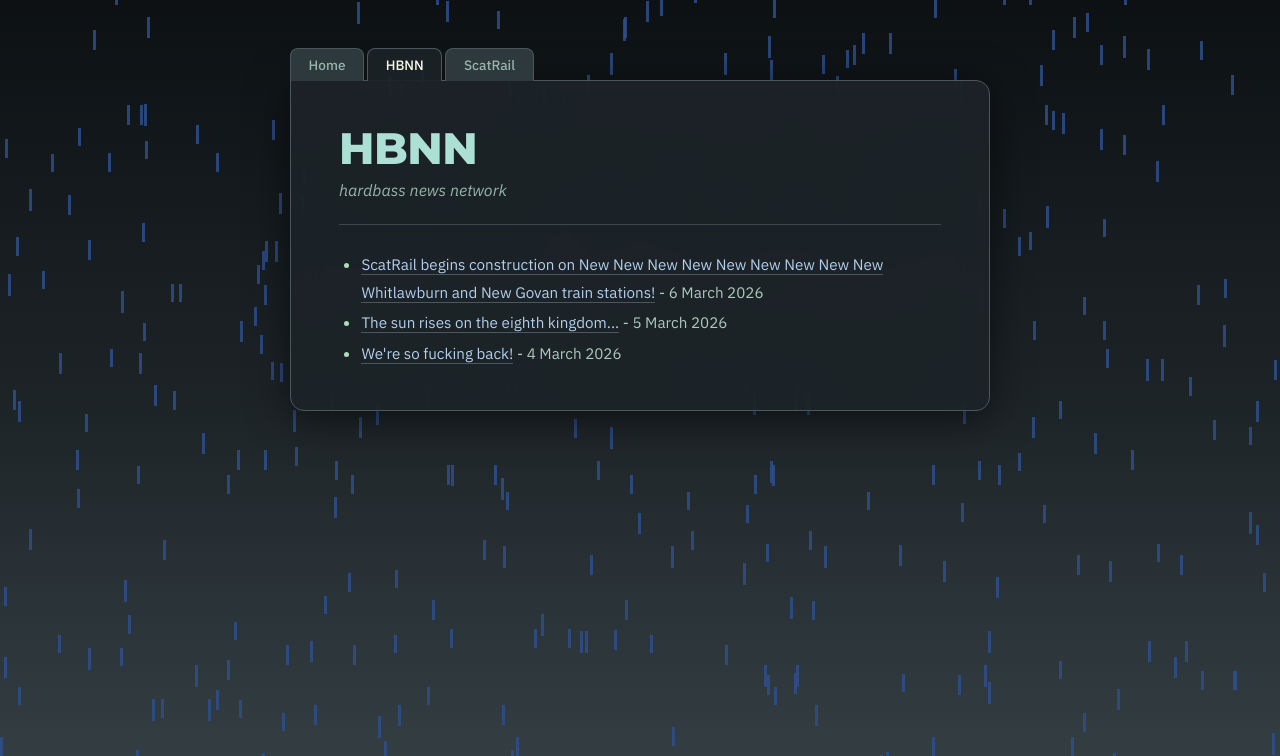
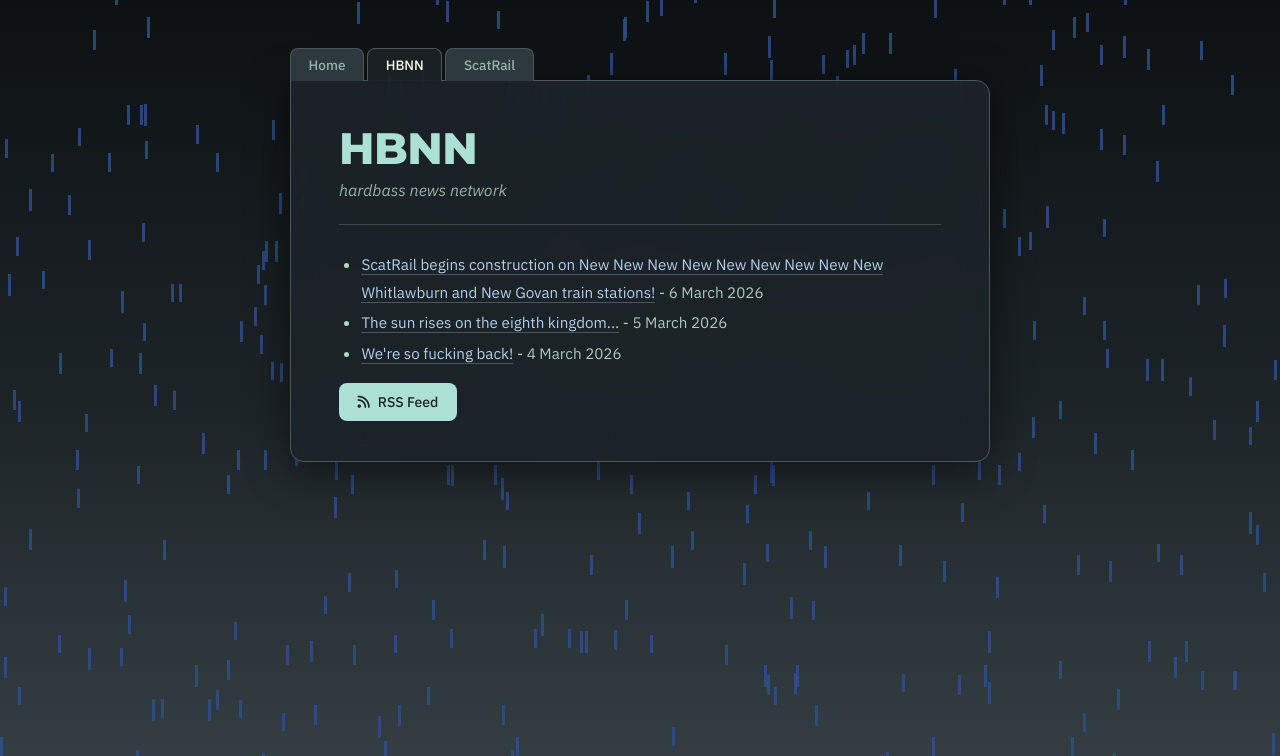
Before and after one commit to sykesgabri/hbsmp-lp, a Jekyll site: the page built from hbnn.html, in a window 1280 px wide, cut to the strip 0-756 px from the top of the page. Built offline with Jekyll 4.4.1, drawn with Linux system fonts in a browser that asks for light colours; nearby versions of some CDN libraries.

Commit message:
Add autogenerating RSS feed to HBNN.

```diff
--- a/Gemfile
+++ b/Gemfile
@@ -2,3 +2,4 @@
 
 gem "jekyll", "~> 4.2"
 gem "webrick"
+gem "jekyll-feed"
--- a/_config.yml
+++ b/_config.yml
@@ -4,6 +4,9 @@
 baseurl: ""
 
 permalink: pretty
+
+plugins:
+  - jekyll-feed
 
 exclude:
   - .gitignore
--- a/hbnn.html
+++ b/hbnn.html
@@ -17,6 +17,11 @@
     </li>
     {% endfor %}
 </ul>
+<div class="btn-row">
+    <a href="/feed.xml" target="_blank" class="btn btn-primary">
+        <i class="fa-solid fa-rss"></i> RSS Feed
+    </a>
+</div>
 {% else %}
-<p>Nothing yet, cause the server isn't up yet.</p>
+<p>The posts could not be loaded for whatever fuckin reason.</p>
 {% endif %}
```
Also changed, not shown: _includes/head.html (+10 -2 lines), Gemfile.lock.
